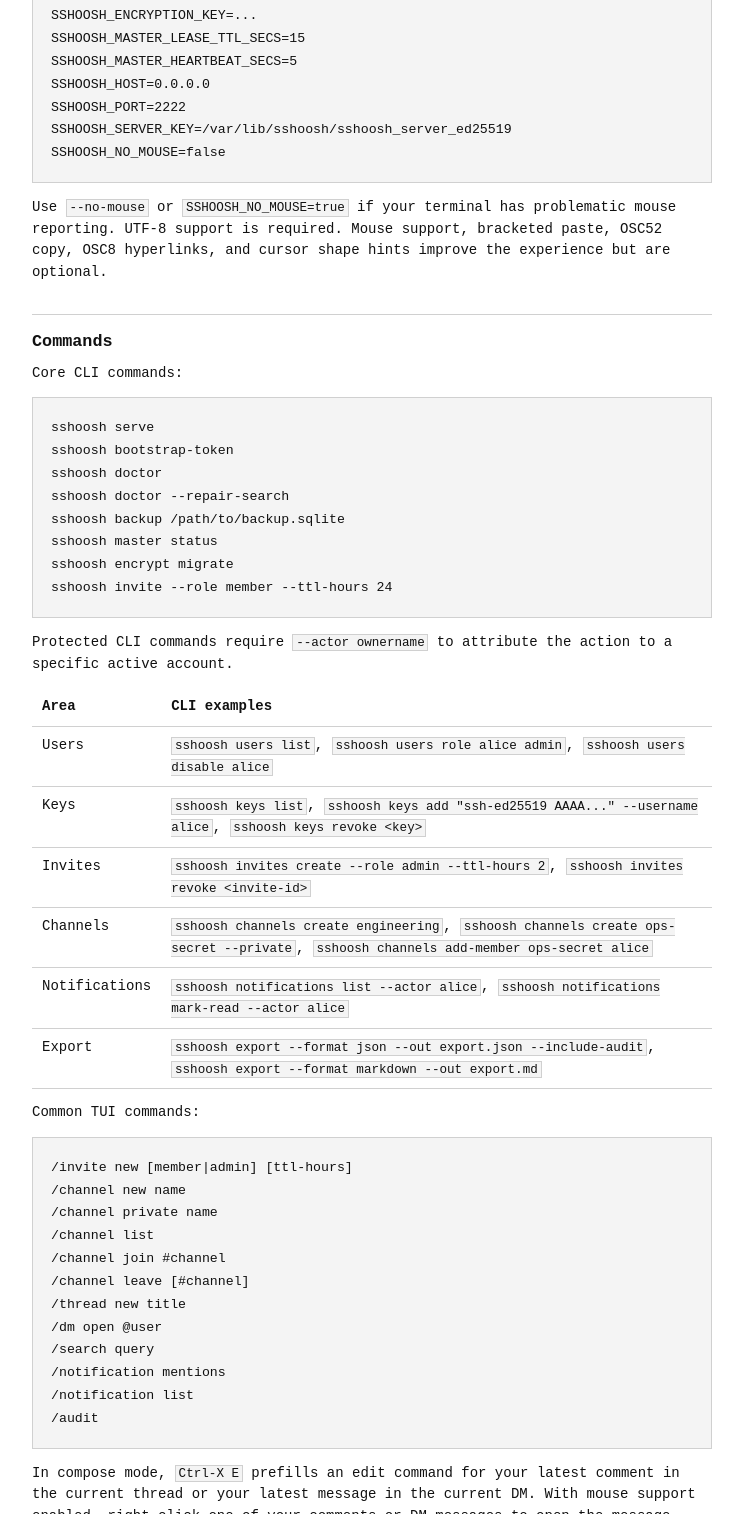
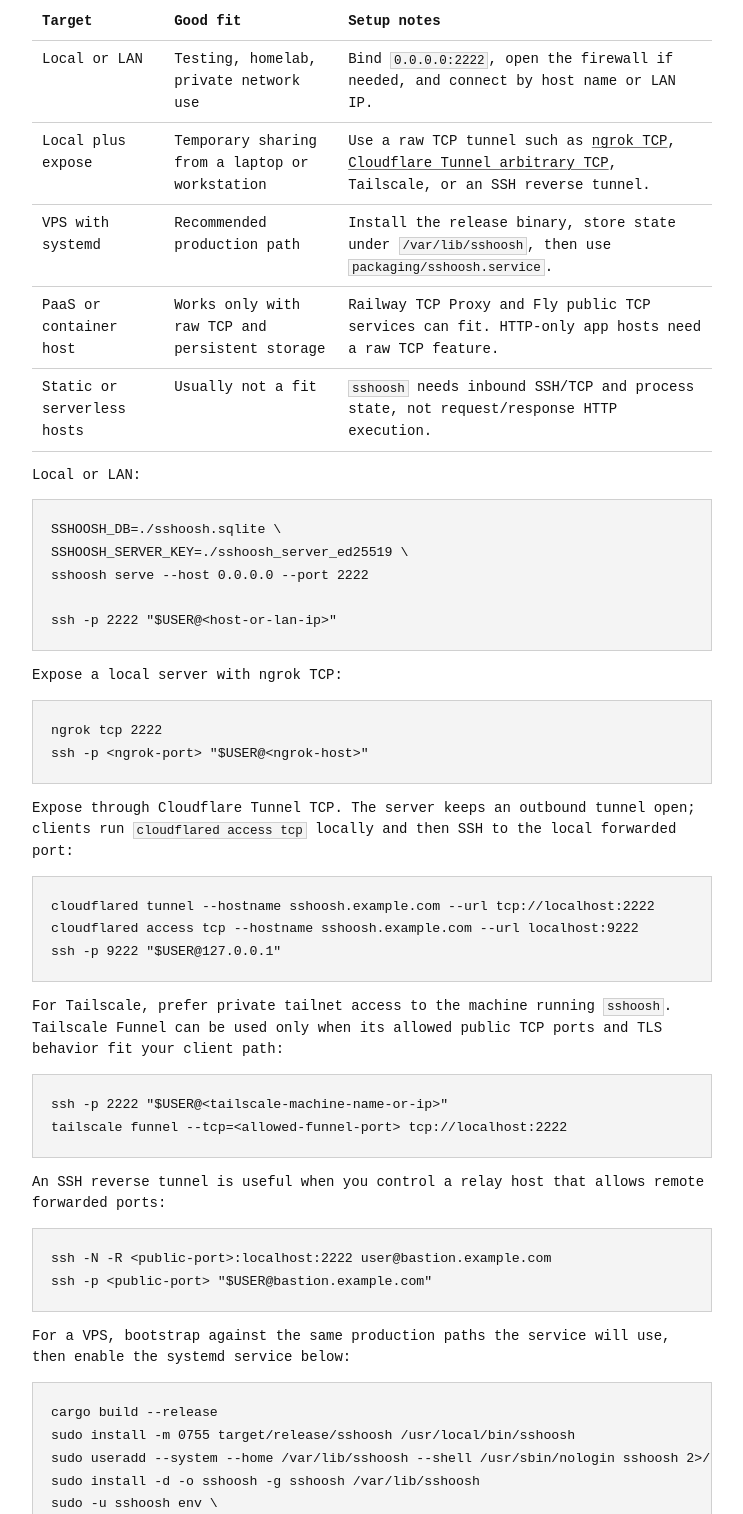
Before and after one commit to puemos/sshoosh, an Astro site in the folder docs/: page /sshoosh-docs/docs in a window 1280 px wide. Shown: the part 1286-2800 px from the top of the page, without its empty margins (268-1011 px from the left). Built offline with nearby package versions, Linux system fonts and the light colour scheme; Astro itself is replaced by a stand-in of ours; code samples lack their colours.

Commit message:
docs(deploy): make common hosting paths clear

````diff
--- a/docs/src/components/DocsShell.astro
+++ b/docs/src/components/DocsShell.astro
@@ -31,6 +31,7 @@
       <section class="nav-section">
         <h2>Run</h2>
         <a href="#quick-start">Quick Start</a>
+        <a href="#quick-deploy">Quick Deploy</a>
         <a href="#configuration">Configuration</a>
         <a href="#commands">Commands</a>
       </section>
--- a/docs/src/content/docs/index.md
+++ b/docs/src/content/docs/index.md
@@ -16,6 +16,72 @@
 ```
 
 Enter the one-time bootstrap token in the setup screen to create the first owner, create `#general`, and auto-join the owner to it. Additional unknown SSH keys connect as `username@host` and stay blocked in setup until they enter an invite token, or the key can be attached to an existing account by an owner/admin. The legacy `username+token@host` form is still supported. `#general` is mandatory for activated users and cannot be left, archived, or made private.
+
+## Quick Deploy
+
+`sshoosh` is a raw SSH/TCP server, not an HTTP app. Deploy it on a host that can run a long-lived process and expose TCP to the port where `sshoosh serve` listens. Keep `SSHOOSH_DB` and `SSHOOSH_SERVER_KEY` on persistent storage; the optional `SSHOOSH_ENCRYPTION_KEY` must also be stable if encryption is enabled. Losing the server key makes SSH clients warn that the host key changed.
+
+| Target | Good fit | Setup notes |
+| --- | --- | --- |
+| Local or LAN | Testing, homelab, private network use | Bind `0.0.0.0:2222`, open the firewall if needed, and connect by host name or LAN IP. |
+| Local plus expose | Temporary sharing from a laptop or workstation | Use a raw TCP tunnel such as [ngrok TCP](https://ngrok.com/docs/universal-gateway/tcp), [Cloudflare Tunnel arbitrary TCP](https://developers.cloudflare.com/cloudflare-one/access-controls/applications/non-http/cloudflared-authentication/arbitrary-tcp/), Tailscale, or an SSH reverse tunnel. |
+| VPS with systemd | Recommended production path | Install the release binary, store state under `/var/lib/sshoosh`, then use `packaging/sshoosh.service`. |
+| PaaS or container host | Works only with raw TCP and persistent storage | Railway TCP Proxy and Fly public TCP services can fit. HTTP-only app hosts need a raw TCP feature. |
+| Static or serverless hosts | Usually not a fit | `sshoosh` needs inbound SSH/TCP and process state, not request/response HTTP execution. |
+
+Local or LAN:
+
+```sh
+SSHOOSH_DB=./sshoosh.sqlite \
+SSHOOSH_SERVER_KEY=./sshoosh_server_ed25519 \
+sshoosh serve --host 0.0.0.0 --port 2222
+
+ssh -p 2222 "$USER@<host-or-lan-ip>"
+```
+
+Expose a local server with ngrok TCP:
+
+```sh
+ngrok tcp 2222
+ssh -p <ngrok-port> "$USER@<ngrok-host>"
+```
+
+Expose through Cloudflare Tunnel TCP. The server keeps an outbound tunnel open; clients run `cloudflared access tcp` locally and then SSH to the local forwarded port:
+
+```sh
+cloudflared tunnel --hostname sshoosh.example.com --url tcp://localhost:2222
+cloudflared access tcp --hostname sshoosh.example.com --url localhost:9222
+ssh -p 9222 "$USER@127.0.0.1"
+```
+
+For Tailscale, prefer private tailnet access to the machine running `sshoosh`. Tailscale Funnel can be used only when its allowed public TCP ports and TLS behavior fit your client path:
+
+```sh
+ssh -p 2222 "$USER@<tailscale-machine-name-or-ip>"
+tailscale funnel --tcp=<allowed-funnel-port> tcp://localhost:2222
+```
+
+An SSH reverse tunnel is useful when you control a relay host that allows remote forwarded ports:
+
+```sh
+ssh -N -R <public-port>:localhost:2222 user@bastion.example.com
+ssh -p <public-port> "$USER@bastion.example.com"
+```
+
+For a VPS, bootstrap against the same production paths the service will use, then enable the systemd service below:
+
+```sh
+cargo build --release
+sudo install -m 0755 target/release/sshoosh /usr/local/bin/sshoosh
+sudo useradd --system --home /var/lib/sshoosh --shell /usr/sbin/nologin sshoosh 2>/dev/null || true
+sudo install -d -o sshoosh -g sshoosh /var/lib/sshoosh
+sudo -u sshoosh env \
+  SSHOOSH_DB=/var/lib/sshoosh/sshoosh.sqlite \
+  SSHOOSH_SERVER_KEY=/var/lib/sshoosh/sshoosh_server_ed25519 \
+  /usr/local/bin/sshoosh bootstrap-token
+```
+
+On Railway, set a fixed internal port such as `SSHOOSH_PORT=2222`, mount persistent storage for `SSHOOSH_DB` and `SSHOOSH_SERVER_KEY`, then enable TCP Proxy to that port and connect to the generated proxy host and port. On Fly, use a persistent volume such as `/data`, set `SSHOOSH_DB=/data/sshoosh.sqlite` and `SSHOOSH_SERVER_KEY=/data/sshoosh_server_ed25519`, and configure a raw TCP pass-through service with no HTTP/TLS handlers or PROXY protocol in front of `sshoosh`.
 
 ## Configuration
 
````
Also changed, not shown: README.md.
